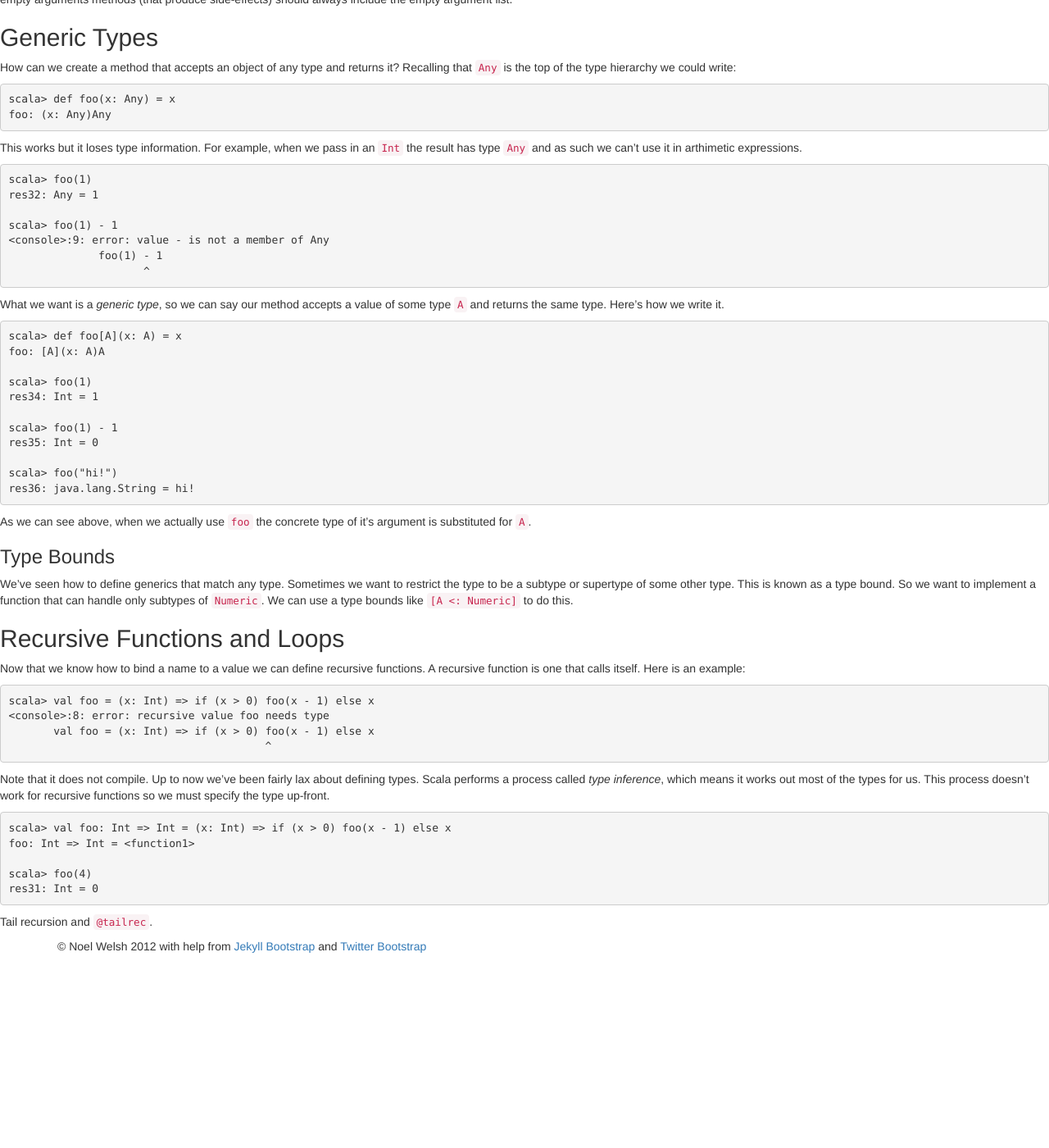
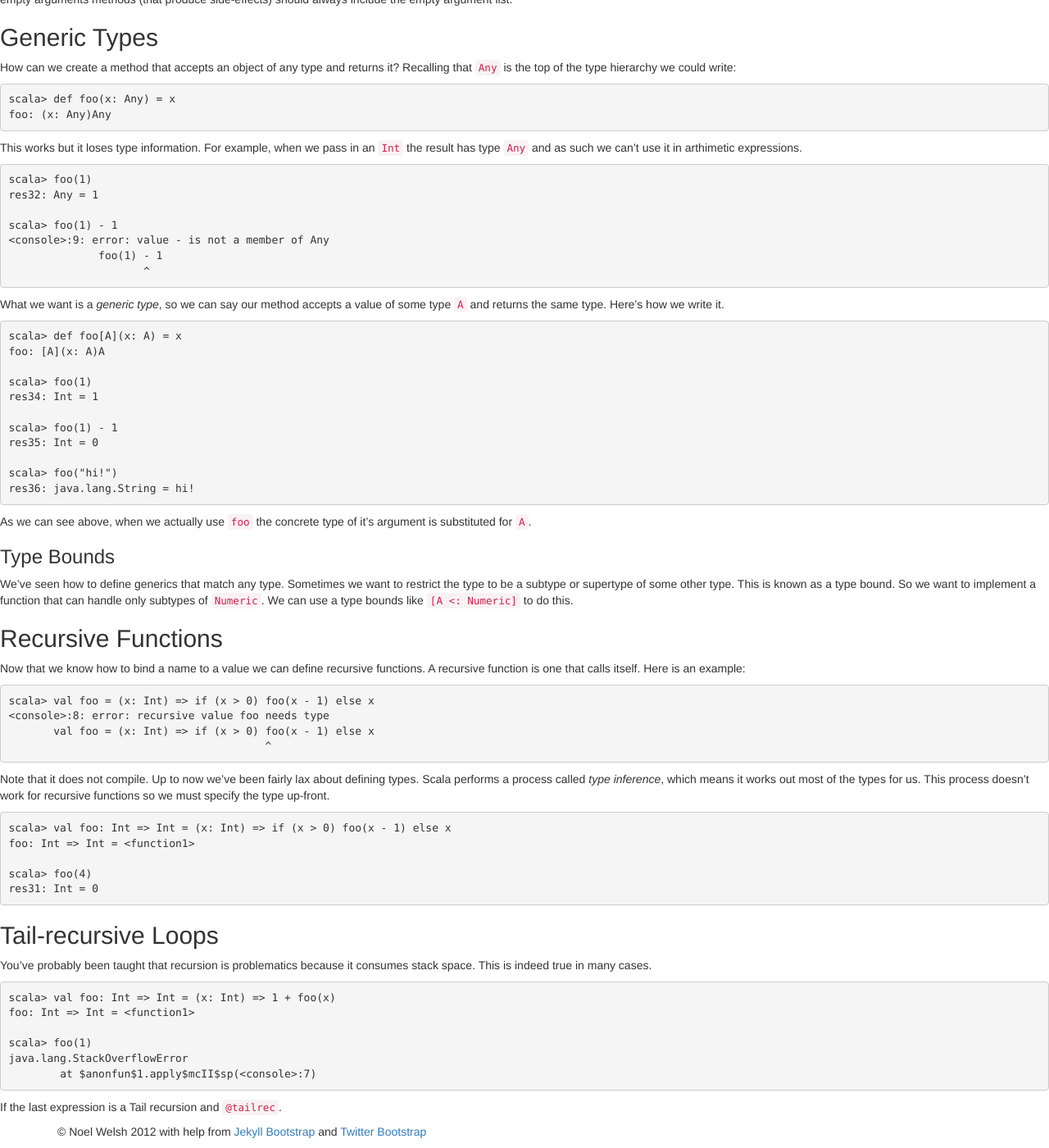
Before and after one commit to underscoreio/essential-scala, a Jekyll site: the page built from scala-basics/definitions.md, in a window 1280 px wide and 1400 px high, scrolled down 3061 px. Shown: the whole window at 82% size. Built offline with Jekyll 4.4.1, drawn with Linux system fonts in a browser that asks for light colours; nearby versions of some CDN libraries; library files that are not in the unit come from our copies; before the commit the page ends 4235 px from its top, so only the background shows below that.

Commit message:
WIP on tail recursion (last section)

```diff
--- a/scala-basics/definitions.md
+++ b/scala-basics/definitions.md
@@ -218,7 +218,7 @@ We've seen how to define generics that match any type. Sometimes we want to rest
 {% endhighlight %}
 
 
-## Recursive Functions and Loops
+## Recursive Functions
 
 Now that we know how to bind a name to a value we can define recursive functions. A recursive function is one that calls itself. Here is an example:
 
@@ -239,4 +239,18 @@ scala> foo(4)
 res31: Int = 0
 {% endhighlight %}
 
+## Tail-recursive Loops
+
+You've probably been taught that recursion is problematics because it consumes stack space. This is indeed true in many cases.
+
+{% highlight scala %}
+scala> val foo: Int => Int = (x: Int) => 1 + foo(x)
+foo: Int => Int = <function1>
+
+scala> foo(1)
+java.lang.StackOverflowError
+	at $anonfun$1.apply$mcII$sp(<console>:7)
+{% endhighlight %}
+
+If the last expression is a
 Tail recursion and `@tailrec`.
```
